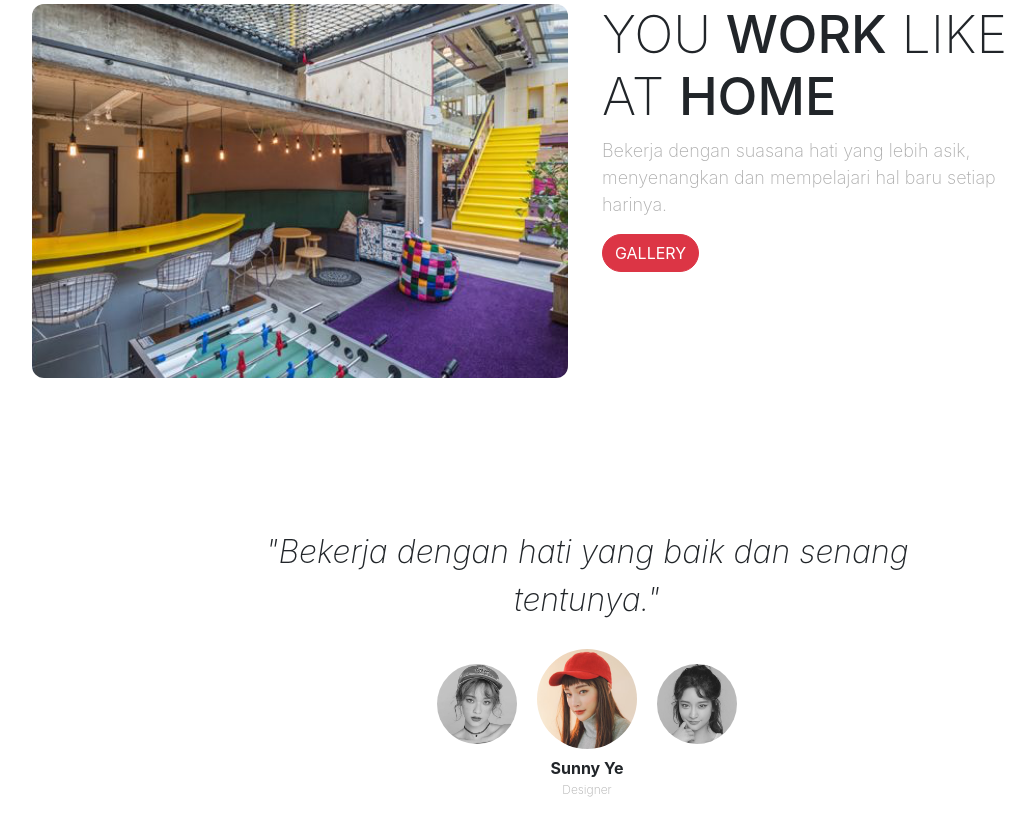
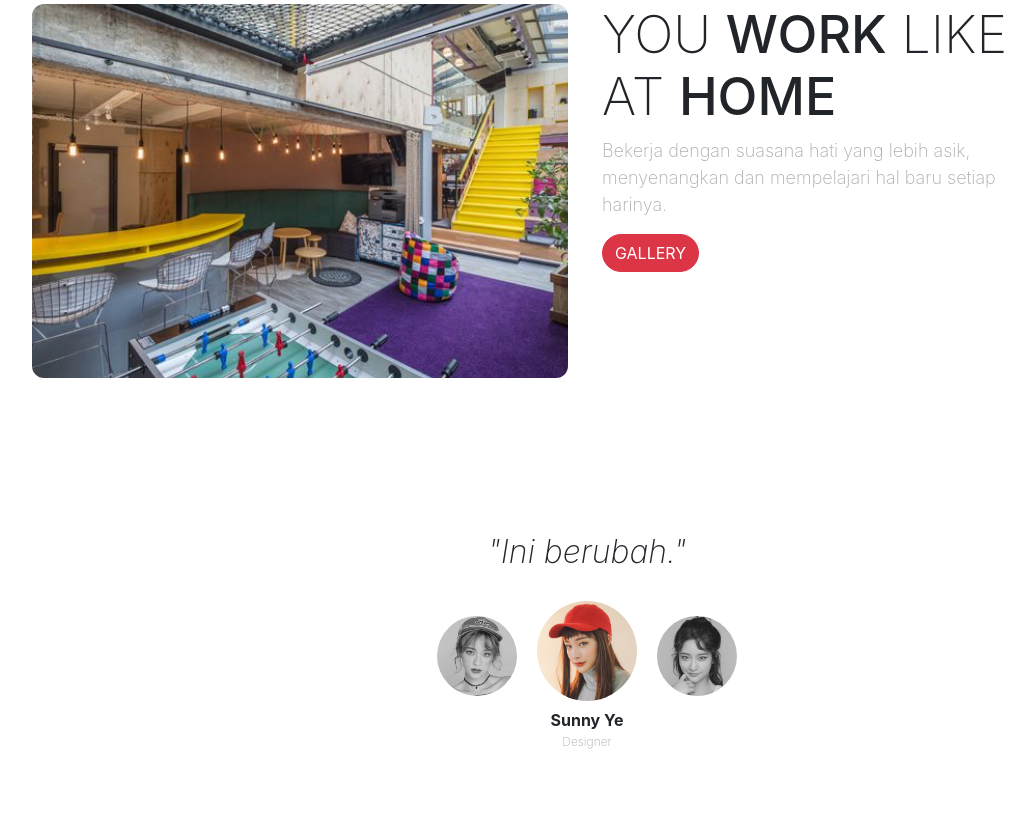
Before and after one commit to sayangmu/simple-landing-page, a plain HTML site: page index.html in a window 1280 px wide. Shown: the part 834-1663 px from the top of the page, without its empty margins (53-1088 px from the left). After the commit the page ends 1615 px from the top, so only its background shows below. Drawn offline with nearby package versions, Linux system fonts and the light colour scheme; a web font is replaced by a local one.

Commit message:
Merubah di testimonial

```diff
--- a/index.html
+++ b/index.html
@@ -94,7 +94,7 @@
       <section class="testimonial">
         <div class="row justify-content-center">
           <div class="col-lg-8">
-            <p>"Bekerja dengan hati yang baik dan senang tentunya."</p>
+            <p>"Ini berubah."</p>
           </div>
         </div>
         <div class="row justify-content-center">
```
